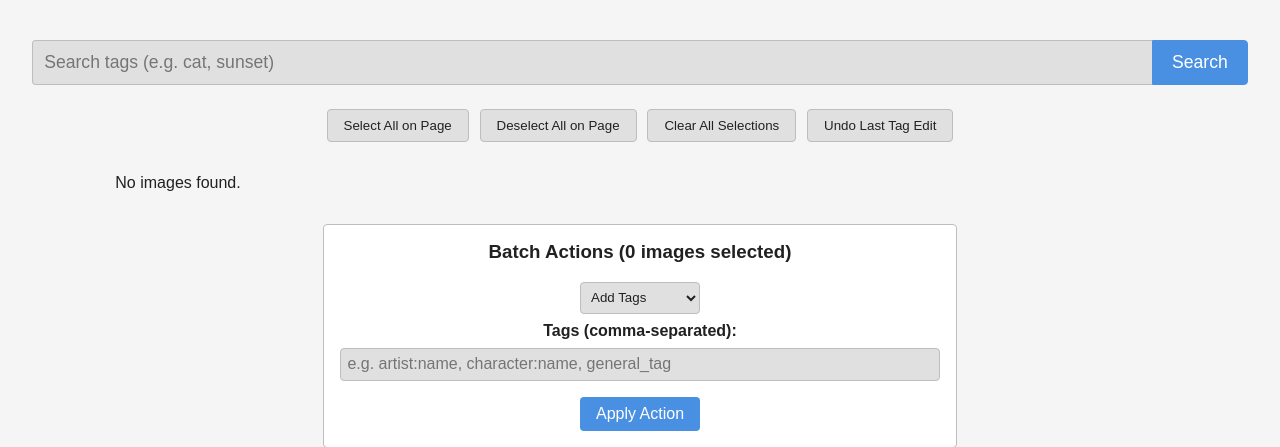
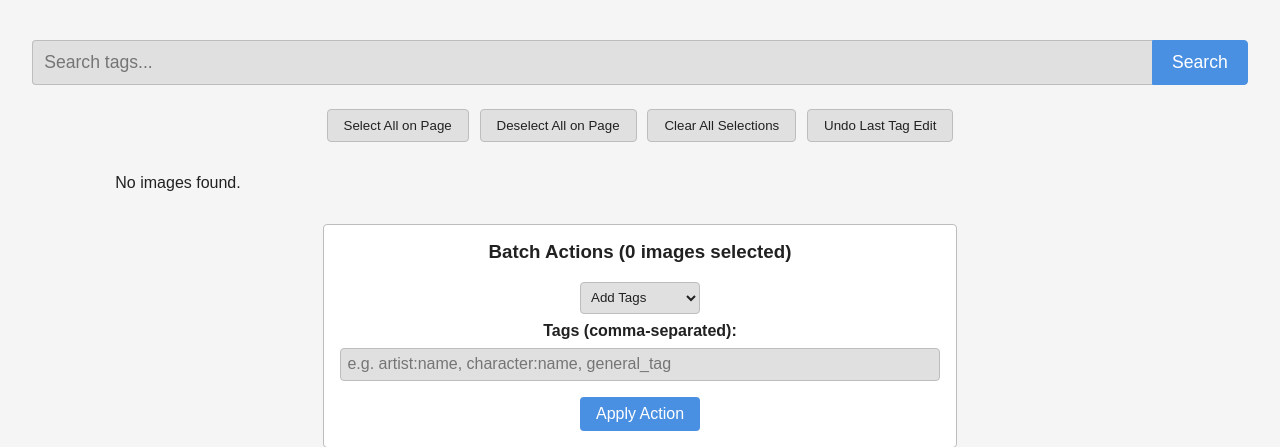
Before and after one commit to Hatrask/local-booru, a FastAPI app: page /batch_actions in a window 1280 px wide. Shown: the part 81-528 px from the top of the page. Run offline with FastAPI, Linux system fonts and the light colour scheme; data that the repository does not hold is empty; some libraries are stand-ins or nearby versions.

Commit message:
fix: match same string used in other search fields

```diff
--- a/templates/batch_actions.html
+++ b/templates/batch_actions.html
@@ -13,7 +13,7 @@
                 id="search-input"
                 name="q"
                 value="{{ query }}"
-                placeholder="Search tags (e.g. cat, sunset)"
+                placeholder="Search tags..."
                 autocomplete="off"
             />
             <div id="suggestions-search" class="suggestions"></div>
```
